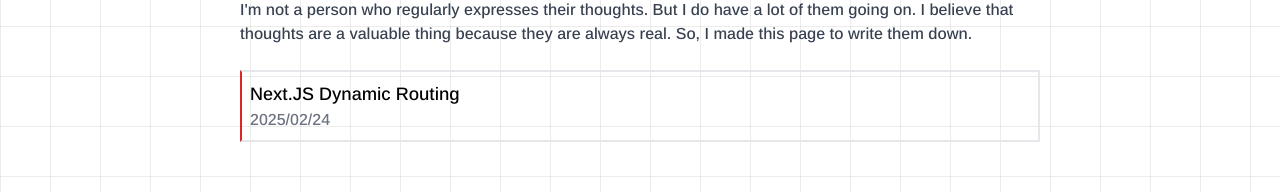
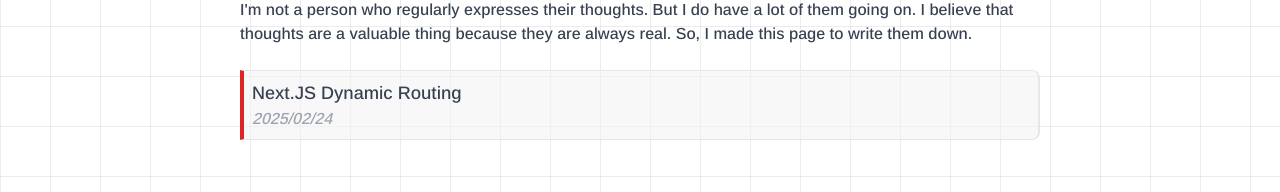
Before and after one commit to zlrkw11/zl-v2, a Next.js app: page /blogs in a window 1280 px wide. Shown: the part 124-316 px from the top of the page. Built offline with nearby package versions, Linux system fonts and the light colour scheme.

Commit message:
improved styling for blog card + transition onhover

```diff
--- a/app/blogs/page.tsx
+++ b/app/blogs/page.tsx
@@ -34,14 +34,14 @@ const Blogs = async () => {
         {blogs.map((blog: any) => (
           <li
             key={blog.slug}
-            className="p-2 border-2 border-l-red-600 md:min-w-[700px]"
+            className="transition hover:translate-x-5 duration-300 p-2 border border-l-4 border-r-2 rounded-r-lg border-l-red-600 bg-gray-100 bg-opacity-60 md:min-w-[700px]"
           >
             <Link href={`/blogs/${blog.slug}`}>
-              <p className="text-lg text-black hover:text-red-600">
+              <p className="text-lg text-gray-700 hover:text-red-600">
                 {blog.title}
               </p>
             </Link>
-            <p className="text-gray-500">{blog.date}</p>
+            <p className="text-gray-400 italic">{blog.date}</p>
           </li>
         ))}
       </ul>
```
